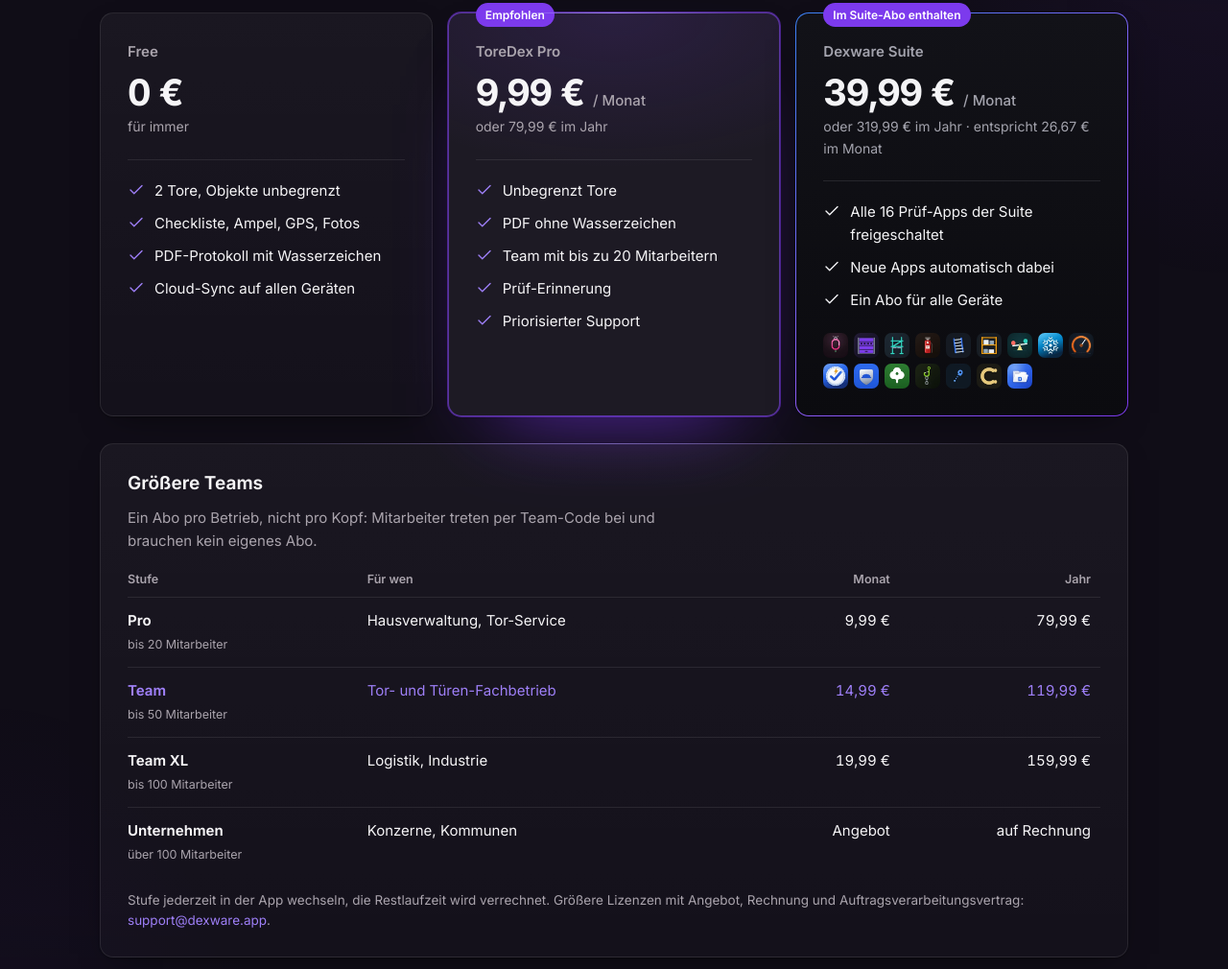
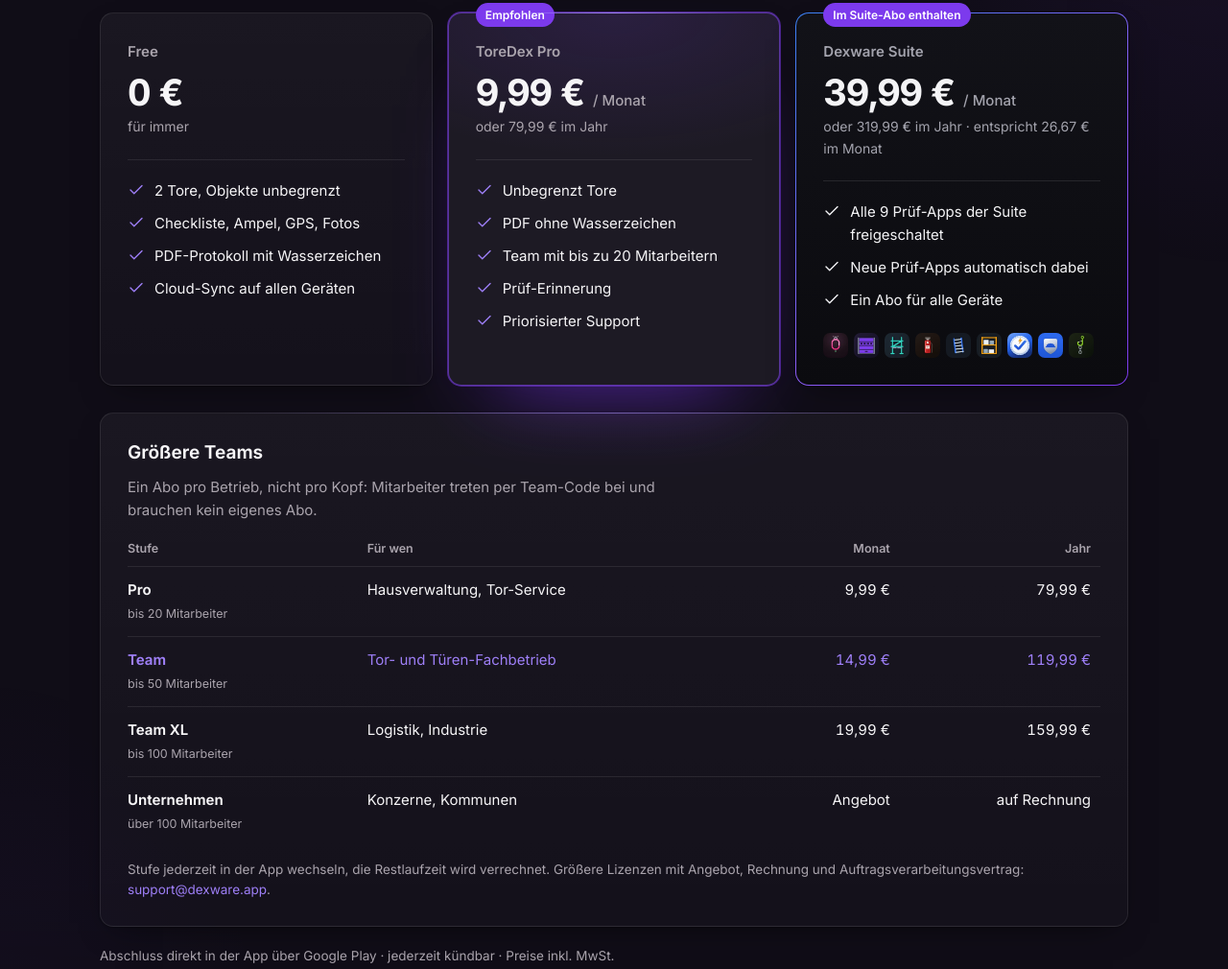
Before and after one commit to CraftlogAPP/toredex-web, a plain HTML site: page index.html in a window 1280 px wide. Shown: the part 4356-5366 px from the top of the page at 96% size. Drawn offline with Linux system fonts and the light colour scheme.

Commit message:
Suite = 9 Prüf-Apps: App-Familie und Suite-Karte

```diff
--- a/index.html
+++ b/index.html
@@ -168,11 +168,11 @@
             <p class="price">39,99 € <small>/ Monat</small></p>
             <p class="per">oder 319,99 € im Jahr · entspricht 26,67 € im Monat</p>
             <ul>
-              <li><svg class="i" viewBox="0 0 24 24" fill="none" stroke="currentColor" stroke-width="1.8" stroke-linecap="round" stroke-linejoin="round" aria-hidden="true"><path d="M20 6 9 17l-5-5" /></svg>Alle 16 Prüf-Apps der Suite freigeschaltet</li>
-              <li><svg class="i" viewBox="0 0 24 24" fill="none" stroke="currentColor" stroke-width="1.8" stroke-linecap="round" stroke-linejoin="round" aria-hidden="true"><path d="M20 6 9 17l-5-5" /></svg>Neue Apps automatisch dabei</li>
+              <li><svg class="i" viewBox="0 0 24 24" fill="none" stroke="currentColor" stroke-width="1.8" stroke-linecap="round" stroke-linejoin="round" aria-hidden="true"><path d="M20 6 9 17l-5-5" /></svg>Alle 9 Prüf-Apps der Suite freigeschaltet</li>
+              <li><svg class="i" viewBox="0 0 24 24" fill="none" stroke="currentColor" stroke-width="1.8" stroke-linecap="round" stroke-linejoin="round" aria-hidden="true"><path d="M20 6 9 17l-5-5" /></svg>Neue Prüf-Apps automatisch dabei</li>
               <li><svg class="i" viewBox="0 0 24 24" fill="none" stroke="currentColor" stroke-width="1.8" stroke-linecap="round" stroke-linejoin="round" aria-hidden="true"><path d="M20 6 9 17l-5-5" /></svg>Ein Abo für alle Geräte</li>
             </ul>
-            <div class="icons" aria-hidden="true"><img src="assets/apps/gurtdex.webp" alt="" width="26" height="26" loading="lazy" /><img src="assets/apps/toredex.webp" alt="" width="26" height="26" loading="lazy" /><img src="assets/apps/geruestdex.webp" alt="" width="26" height="26" loading="lazy" /><img src="assets/apps/feuerdex.webp" alt="" width="26" height="26" loading="lazy" /><img src="assets/apps/leiterdex.webp" alt="" width="26" height="26" loading="lazy" /><img src="assets/apps/regaldex.webp" alt="" width="26" height="26" loading="lazy" /><img src="assets/apps/spieldex.webp" alt="" width="26" height="26" loading="lazy" /><img src="assets/apps/winterdex.webp" alt="" width="26" height="26" loading="lazy" /><img src="assets/apps/kfzdex.webp" alt="" width="26" height="26" loading="lazy" /><img src="assets/apps/pruefdex.webp" alt="" width="26" height="26" loading="lazy" /><img src="assets/apps/schutzdex.webp" alt="" width="26" height="26" loading="lazy" /><img src="assets/apps/baumdex.webp" alt="" width="26" height="26" loading="lazy" /><img src="assets/apps/hebedex.webp" alt="" width="26" height="26" loading="lazy" /><img src="assets/apps/tourdex.webp" alt="" width="26" height="26" loading="lazy" /><img src="assets/apps/craftdex.webp" alt="" width="26" height="26" loading="lazy" /><img src="assets/apps/dokudex.webp" alt="" width="26" height="26" loading="lazy" /></div>
+            <div class="icons" aria-hidden="true"><img src="assets/apps/gurtdex.webp" alt="" width="26" height="26" loading="lazy" /><img src="assets/apps/toredex.webp" alt="" width="26" height="26" loading="lazy" /><img src="assets/apps/geruestdex.webp" alt="" width="26" height="26" loading="lazy" /><img src="assets/apps/feuerdex.webp" alt="" width="26" height="26" loading="lazy" /><img src="assets/apps/leiterdex.webp" alt="" width="26" height="26" loading="lazy" /><img src="assets/apps/regaldex.webp" alt="" width="26" height="26" loading="lazy" /><img src="assets/apps/pruefdex.webp" alt="" width="26" height="26" loading="lazy" /><img src="assets/apps/schutzdex.webp" alt="" width="26" height="26" loading="lazy" /><img src="assets/apps/hebedex.webp" alt="" width="26" height="26" loading="lazy" /></div>
           </div>
         </div>
 
@@ -243,21 +243,21 @@
           <a href="https://feuerdex.dexware.app" style="--c:#DC2626"><img src="assets/apps/feuerdex.webp" alt="" width="44" height="44" loading="lazy" /><b>FeuerDex</b><small>Feuerlöscher</small></a>
           <a href="https://leiterdex.dexware.app" style="--c:#2563EB"><img src="assets/apps/leiterdex.webp" alt="" width="44" height="44" loading="lazy" /><b>LeiterDex</b><small>Leitern</small></a>
           <a href="https://regaldex.dexware.app" style="--c:#F59E0B"><img src="assets/apps/regaldex.webp" alt="" width="44" height="44" loading="lazy" /><b>RegalDex</b><small>Regalinspektion</small></a>
-          <a href="https://spieldex.dexware.app" style="--c:#EA5A47"><img src="assets/apps/spieldex.webp" alt="" width="44" height="44" loading="lazy" /><b>SpielDex</b><small>Spielplatzkontrolle</small></a>
-          <a href="https://winterdex.dexware.app" style="--c:#0EA5E9"><img src="assets/apps/winterdex.webp" alt="" width="44" height="44" loading="lazy" /><b>WinterDex</b><small>Winterdienst</small></a>
-          <a href="https://kfzdex.dexware.app" style="--c:#F97316"><img src="assets/apps/kfzdex.webp" alt="" width="44" height="44" loading="lazy" /><b>KfzDex</b><small>Fuhrpark & UVV</small></a>
           <a href="https://pruefdex.dexware.app" style="--c:#2F6BF2"><img src="assets/apps/pruefdex.webp" alt="" width="44" height="44" loading="lazy" /><b>PrüfDex</b><small>DGUV V3</small></a>
           <a href="https://schutzdex.dexware.app" style="--c:#3B82F6"><img src="assets/apps/schutzdex.webp" alt="" width="44" height="44" loading="lazy" /><b>SchutzDex</b><small>Unterweisungen</small></a>
-          <a href="https://baumdex.dexware.app" style="--c:#4ADE80"><img src="assets/apps/baumdex.webp" alt="" width="44" height="44" loading="lazy" /><b>BaumDex</b><small>Baumkataster</small></a>
           <a href="https://hebedex.dexware.app" style="--c:#84CC16"><img src="assets/apps/hebedex.webp" alt="" width="44" height="44" loading="lazy" /><b>HebeDex</b><small>Anschlag- & Zurrmittel</small></a>
-          <a href="https://tourdex.dexware.app" style="--c:#3B82F6"><img src="assets/apps/tourdex.webp" alt="" width="44" height="44" loading="lazy" /><b>TourDex</b><small>Fahrtenbuch</small></a>
-          <a href="https://craftdex.dexware.app" style="--c:#E8C97A"><img src="assets/apps/craftdex.webp" alt="" width="44" height="44" loading="lazy" /><b>CraftDex</b><small>Projekt-Doku</small></a>
-          <a href="https://dokudex.dexware.app" style="--c:#4F9EF8"><img src="assets/apps/dokudex.webp" alt="" width="44" height="44" loading="lazy" /><b>DokuDex</b><small>Dokumente & KI</small></a>
           </div>
         </div>
         <div class="fam-tier own rv">
           <p class="fam-head"><span class="fam-tag own"><svg class="i" viewBox="0 0 24 24" fill="none" stroke="currentColor" stroke-width="1.8" stroke-linecap="round" stroke-linejoin="round" aria-hidden="true"><path d="M12.586 2.586A2 2 0 0 0 11.172 2H4a2 2 0 0 0-2 2v7.172a2 2 0 0 0 .586 1.414l8.704 8.704a2.426 2.426 0 0 0 3.42 0l6.58-6.58a2.426 2.426 0 0 0 0-3.42z" /><circle cx="7.5" cy="7.5" r=".5" fill="currentColor" /></svg>Eigener Tarif</span><b>Weitere Apps von Dexware – nicht im Suite-Abo</b></p>
           <div class="family">
+          <a href="https://winterdex.dexware.app" style="--c:#0EA5E9"><img src="assets/apps/winterdex.webp" alt="" width="44" height="44" loading="lazy" /><b>WinterDex</b><small>Winterdienst</small></a>
+          <a href="https://spieldex.dexware.app" style="--c:#EA5A47"><img src="assets/apps/spieldex.webp" alt="" width="44" height="44" loading="lazy" /><b>SpielDex</b><small>Spielplatzkontrolle</small></a>
+          <a href="https://baumdex.dexware.app" style="--c:#4ADE80"><img src="assets/apps/baumdex.webp" alt="" width="44" height="44" loading="lazy" /><b>BaumDex</b><small>Baumkataster</small></a>
+          <a href="https://kfzdex.dexware.app" style="--c:#F97316"><img src="assets/apps/kfzdex.webp" alt="" width="44" height="44" loading="lazy" /><b>KfzDex</b><small>Fuhrpark & UVV</small></a>
+          <a href="https://tourdex.dexware.app" style="--c:#3B82F6"><img src="assets/apps/tourdex.webp" alt="" width="44" height="44" loading="lazy" /><b>TourDex</b><small>Fahrtenbuch</small></a>
+          <a href="https://dokudex.dexware.app" style="--c:#4F9EF8"><img src="assets/apps/dokudex.webp" alt="" width="44" height="44" loading="lazy" /><b>DokuDex</b><small>Dokumente & KI</small></a>
+          <a href="https://craftdex.dexware.app" style="--c:#E8C97A"><img src="assets/apps/craftdex.webp" alt="" width="44" height="44" loading="lazy" /><b>CraftDex</b><small>Projekt-Doku</small></a>
           <a href="https://hausdex.dexware.app" style="--c:#818CF8"><img src="assets/apps/hausdex.webp" alt="" width="44" height="44" loading="lazy" /><b>HausDex</b><small>Hausakte · bald</small></a>
           <a href="https://installateurdex.dexware.app" style="--c:#E39A54"><img src="assets/apps/installateurdex.webp" alt="" width="44" height="44" loading="lazy" /><b>AngebotDex</b><small>KI-Angebote · bald</small></a>
           <a href="https://mietzeuge.dexware.app" style="--c:#2DD4BF"><img src="assets/apps/mietzeuge.webp" alt="" width="44" height="44" loading="lazy" /><b>Mietzeuge</b><small>Wohnungsübergabe · bald</small></a>
--- a/sitemap.xml
+++ b/sitemap.xml
@@ -1,6 +1,6 @@
 <?xml version="1.0" encoding="UTF-8"?>
 <urlset xmlns="http://www.sitemaps.org/schemas/sitemap/0.9">
-  <url><loc>https://toredex.dexware.app/</loc><lastmod>2026-11-25</lastmod><priority>1.0</priority></url>
+  <url><loc>https://toredex.dexware.app/</loc><lastmod>2026-11-26</lastmod><priority>1.0</priority></url>
   <url><loc>https://toredex.dexware.app/impressum.html</loc><lastmod>2026-11-10</lastmod><priority>0.2</priority></url>
   <url><loc>https://toredex.dexware.app/datenschutz.html</loc><lastmod>2026-11-24</lastmod><priority>0.2</priority></url>
   <url><loc>https://toredex.dexware.app/konto-loeschung.html</loc><lastmod>2026-07-26</lastmod><priority>0.2</priority></url>
```
